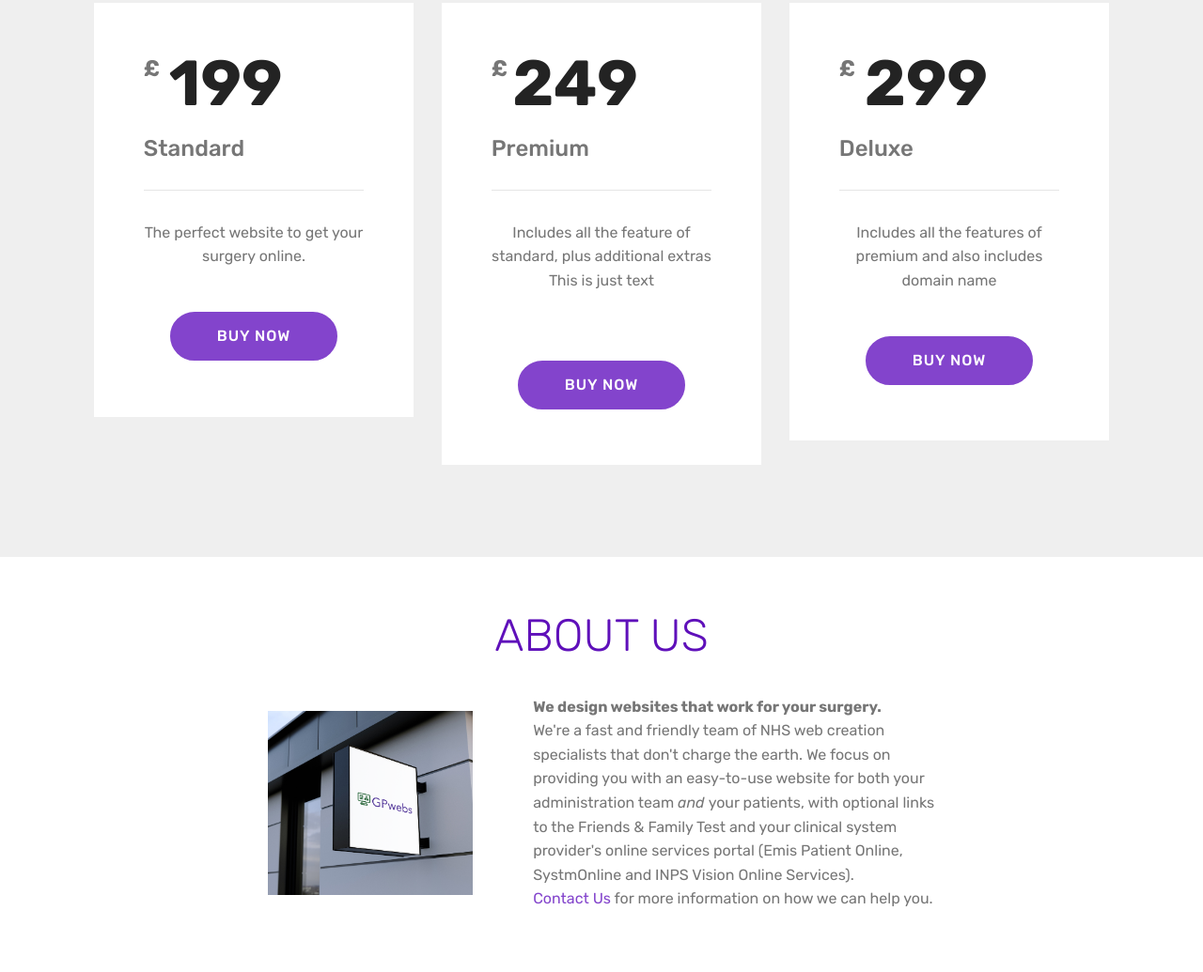
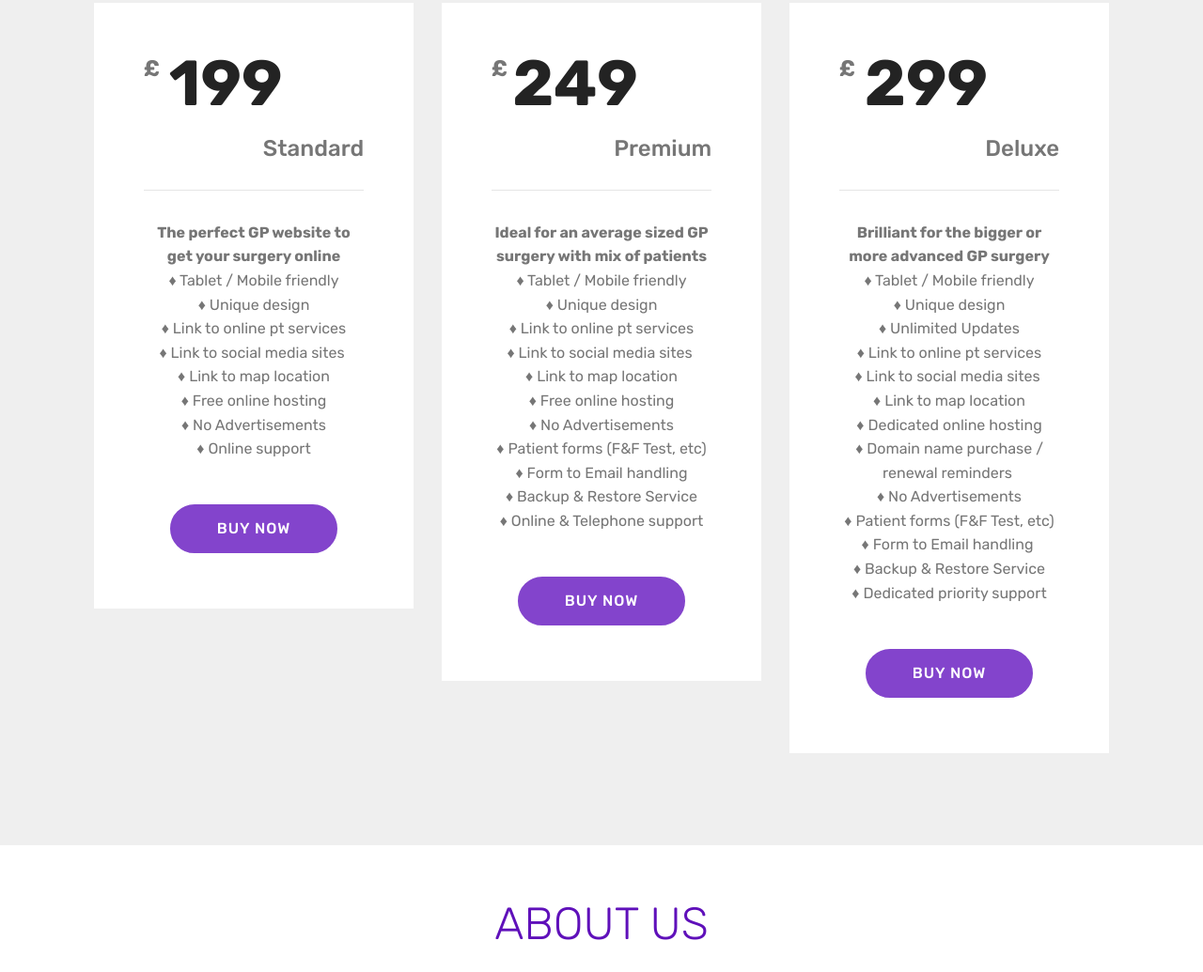
Before and after one commit to chringouk/GPwebs2018, a plain HTML site: page index.html in a window 1280 px wide. Shown: the part 1526-2561 px from the top of the page at 94% size. Drawn offline with Linux system fonts and the light colour scheme; files whose address does not match are found by name.

Commit message:
create github pages

```diff
--- a/assets/mobirise/css/mbr-additional.css
+++ b/assets/mobirise/css/mbr-additional.css
@@ -1837,10 +1837,12 @@ body {
 }
 .cid-qJxt6GHS2D .plan-title {
   margin-top: 1.4rem;
+  text-align: right;
 }
 .cid-qJxt6GHS2D .price-figure {
   font-weight: 700;
   color: #232323;
+  text-align: left;
 }
 @media (max-width: 550px) {
   .cid-qJxt6GHS2D .price-figure {
@@ -1850,6 +1852,7 @@ body {
 .cid-qJxt6GHS2D .price-value {
   font-weight: 700;
   vertical-align: top;
+  text-align: left;
 }
 .cid-qJxt6GHS2D hr {
   margin: 2rem 0;
--- a/index.html
+++ b/index.html
@@ -7,7 +7,7 @@
   <meta name="generator" content="Mobirise v4.6.5, mobirise.com">
   <meta name="viewport" content="width=device-width, initial-scale=1, minimum-scale=1">
   <link rel="shortcut icon" href="assets/images/computerfavicon-128x119.png" type="image/x-icon">
-  <meta name="description" content="GP practice and surgery web designs with friendly support and advice based in the heart of Lancashire and covering all of the UK">
+  <meta name="description" content="GP practice and surgery web designs with friendly support and advice based in the heart of Lancashire and covering all of the UK. 01254 368111">
   <title>GPwebs surgery web designs</title>
   <link rel="stylesheet" href="assets/web/assets/mobirise-icons/mobirise-icons.css">
   <link rel="stylesheet" href="assets/tether/tether.min.css">
@@ -57,14 +57,14 @@
                         About Us
                     </a>
                 </li></ul>
-            <div class="navbar-buttons mbr-section-btn"><a class="btn btn-sm btn-primary display-4" href="tel:+1-234-567-8901">
+            <div class="navbar-buttons mbr-section-btn"><a class="btn btn-sm btn-primary display-4" href="tel:01254368111">
                     <span class="btn-icon mbri-mobile mbr-iconfont mbr-iconfont-btn">
                     </span>01254 368 111</a></div>
         </div>
     </nav>
 </section>
 
-<section class="engine"><a href="https://mobirise.ws/p">open source website builder</a></section><section class="header9 cid-qJoc5kRj9e mbr-fullscreen mbr-parallax-background" id="header9-1">
+<section class="engine"><a href="https://mobirise.ws/c">best free website maker</a></section><section class="header9 cid-qJoc5kRj9e mbr-fullscreen mbr-parallax-background" id="header9-1">
 
 
 
@@ -204,8 +204,8 @@
                         </div>
                     </div>
                     <div class="plan-body">
-                        <p class="mbr-text mbr-fonts-style display-7">
-                            The perfect website to get your surgery online.</p>
+                        <p class="mbr-text mbr-fonts-style display-7"><strong>
+                            The perfect GP website to get your surgery online</strong><br>♦ Tablet / Mobile friendly<br>♦ Unique design<br>♦ Link to online pt services<br>♦ Link to social media sites&nbsp;<br>♦ Link to map location<br>♦ Free online hosting<br>♦ No Advertisements<br>♦ Online support<br></p>
                         <div class="mbr-section-btn pt-4 text-center">
                             <a href="https://mobirise.com" class="btn btn-primary display-4">BUY NOW</a>
                         </div>
@@ -228,8 +228,13 @@
                         </div>
                     </div>
                     <div class="plan-body">
-                        <p class="mbr-text mbr-fonts-style display-7">
-                            Includes all the feature of standard, plus additional extras<br>This is just text<br><br></p>
+                        <p class="mbr-text mbr-fonts-style display-7"><strong>
+                            Ideal for an average sized GP surgery with mix of patients</strong><br>♦ Tablet / Mobile friendly
+<br>♦ Unique design
+<br>♦ Link to online pt services <br>♦ Link to social media sites&nbsp;<br>♦ Link to map location
+<br>♦ Free online hosting
+<br>♦ No Advertisements
+<br>♦ Patient forms (F&amp;F Test, etc)<br>♦ Form to Email handling<br>♦ Backup &amp; Restore Service<br>♦ Online &amp; Telephone support<br></p>
                         <div class="mbr-section-btn pt-4 text-center">
                             <a href="https://mobirise.com" class="btn btn-primary display-4">BUY NOW</a>
                         </div>
@@ -250,8 +255,15 @@
                         </div>
                     </div>
                     <div class="plan-body ">
-                        <p class="mbr-text mbr-fonts-style display-7">
-                            Includes all the features of premium and also includes domain name</p>
+                        <p class="mbr-text mbr-fonts-style display-7"><strong>
+                            Brilliant for the bigger or more advanced GP surgery</strong><br>♦ Tablet / Mobile friendly
+<br>♦ Unique design<br>
+♦ Unlimited Updates<br>♦ Link to online pt services <br>
+♦ Link to social media sites&nbsp;<br>♦ Link to map location
+<br>♦ Dedicated online hosting <br>
+♦ Domain name purchase / renewal reminders&nbsp;<br>♦ No Advertisements <br>
+♦ Patient forms (F&amp;F Test, etc)
+<br>♦ Form to Email handling&nbsp;<br>♦ Backup &amp; Restore Service<br>♦ Dedicated priority support</p>
                         <div class="mbr-section-btn pt-4 text-center">
                             <a href="https://mobirise.com" class="btn btn-primary display-4">BUY NOW</a>
                         </div>
@@ -323,7 +335,7 @@
 
 We will be in touch soon.</div>
 
-                    <form class="mbr-form" action="https://mobirise.com/" method="post" data-form-title="Mobirise Form"><input type="hidden" name="email" data-form-email="true" value="pM9UMTPWTt2L1uxg7ayx2QgvAWVDeZcjqh2oVLZnWAjZDkV0qlhkfIcMPIg3DAlpDDvRTL3sgeQRPDEfdTv8rynYoUUI6iCB14ef53l1ZmUQk2XMqxBQpvGRAHKlSBRH" data-form-field="Email">
+                    <form class="mbr-form" action="https://mobirise.com/" method="post" data-form-title="Mobirise Form"><input type="hidden" name="email" data-form-email="true" value="p9sXVDiLFJwVaoo6UAB7pJzlUxKPhC3R7laC2GrgnmF182wCVg952lE+5cE6afyHaaLMOMue3zGQAxNXcYU08XTzzNZT8Kz5HVOgIC6w2LolPD+JZ8Vzd1am/Uzc5JIl" data-form-field="Email">
                         <div class="row row-sm-offset">
                             <div class="col-md-4 multi-horizontal" data-for="name">
                                 <div class="form-group">
```
Also changed, not shown: 1 other file.
